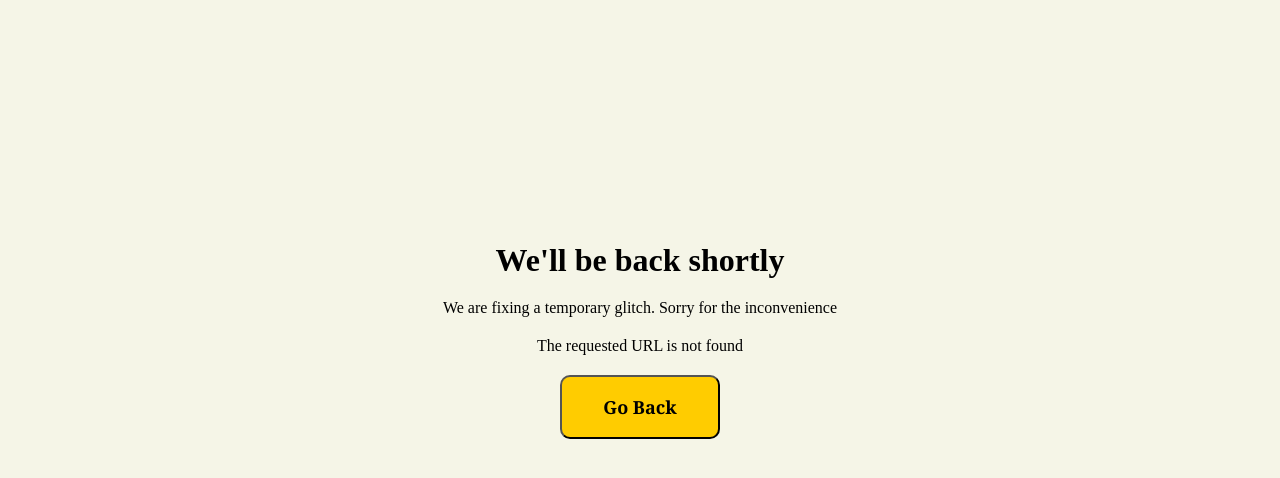
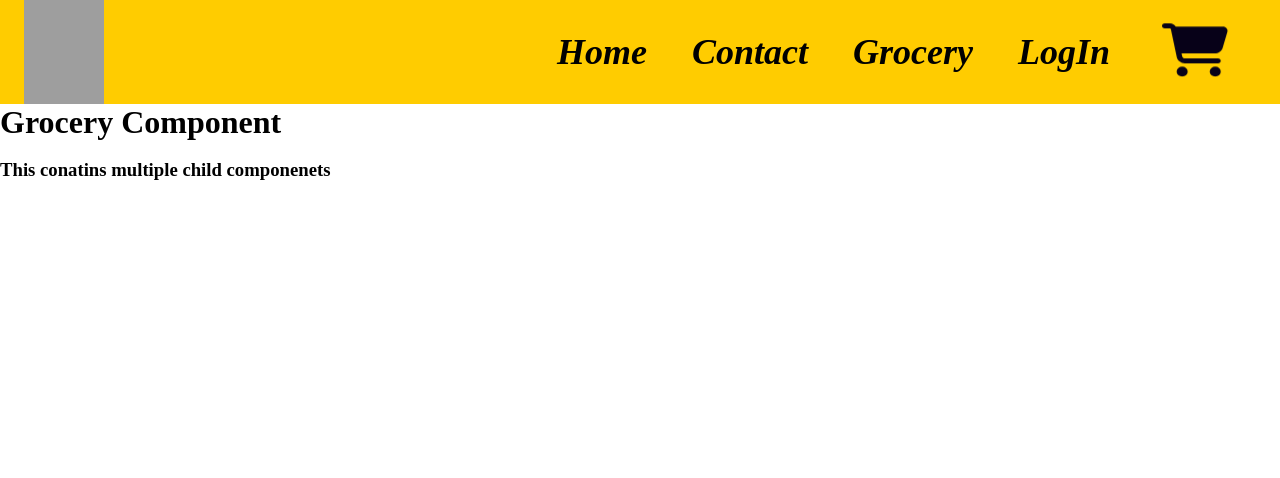
Before and after one commit to D-kavita2004/Hungerrr, a React (Vite) app in the folder Assignment1/: page /Grocery in a window 1280 px wide. Before the commit this address had no page. Shown: the top 478 px of the page. Built offline with nearby package versions, Linux system fonts and the light colour scheme; grey boxes are pictures that could not be loaded.

Commit message:
Lazy Loading

```diff
--- a/Assignment1/src/App.js
+++ b/Assignment1/src/App.js
@@ -8,18 +8,23 @@ import Mycart from "./components/MyCart";
 import ResMenu from "./components/ResMenu";
 import { CartProvider } from "./components/CartContext";
 import { BrowserRouter,Routes,Route,Outlet } from "react-router-dom";
+import { useOnlineStatus } from "./utils/useOnlineStatus";
+import { lazy,Suspense } from "react";
+// import Grocery from "./components/Grocery";
 
 const AppLayout = ()=>{
+   const status = useOnlineStatus();
    return(
       <div id = "app">
          <CartProvider>
             <HeaderComponent/>
-            <Outlet/>
+            {status?<Outlet/>:<h2>Looks like you are offline</h2>}
          </CartProvider>
       </div>
    )
 }
 const AppRouterComponent = () =>{
+   const Grocery = lazy(()=>import("./components/Grocery"));
    return(
       <BrowserRouter>
          <Routes>
@@ -27,6 +32,7 @@ const AppRouterComponent = () =>{
                <Route path="/" element={<Home/>}></Route>
                <Route path="/Home" element={<Home/>}></Route>
                <Route path="/About" element={<About/>}></Route>
+               <Route path="/Grocery" element={<Suspense fallback={<h2>Loading.....</h2>}><Grocery/></Suspense>}></Route>
                <Route path="/My-Cart" element={<Mycart/>}></Route>
                <Route path="/Restaurents/:resId" element={<ResMenu/>}></Route>
             </Route>
--- /dev/null
+++ b/Assignment1/src/components/Grocery.js
@@ -0,0 +1,10 @@
+const Grocery =()=>{
+   return(
+      <div>
+         <h1>Grocery Component</h1>
+         <br></br>
+         <h3>This conatins multiple child componenets</h3>
+      </div>
+   )
+}
+export default Grocery;
--- a/Assignment1/src/components/HeaderComponent.js
+++ b/Assignment1/src/components/HeaderComponent.js
@@ -20,6 +20,7 @@ const HeaderComponent = ()=>{
                <li><Link to="/Home">Home</Link></li>
                {/* <li><Link to="/About">About</Link></li> */}
                <li><Link to="/Contact">Contact</Link></li>
+               <li><Link to="/Grocery">Grocery</Link></li>
                <li><Link to="/#" onClick={log}>{check}</Link></li>
               <li><Link to="/My-Cart"><FontAwesomeIcon  id ="cart" icon={faShoppingCart} bounce style={{ color: "#070118" }} /></Link></li>
               {/* <li><FontAwesomeIcon id="menu" icon={faBars} style={{color: "#00040a"}} /></li> */}
--- a/Assignment1/src/components/Home.js
+++ b/Assignment1/src/components/Home.js
@@ -1,6 +1,8 @@
 import MainHeading from "./MainHeading";
 import RestaurentArea from "./RestaurentArea";
+
 const Home = ()=>{
+
    return (
       <main id="main">
          <MainHeading/>
--- a/Assignment1/src/components/MainHeading.js
+++ b/Assignment1/src/components/MainHeading.js
@@ -2,7 +2,7 @@ const MainHeading =()=>{
    return (
       <div id="main-heading">
          <h1>Hungerrr...</h1>
-         <h3>Are you hungry🤤? Come to hungerrr</h3>
+         <h4>Are you hungry🤤? Come to hungerrr</h4>
       </div>
    )
 }
--- a/Assignment1/src/components/ResMenu.js
+++ b/Assignment1/src/components/ResMenu.js
@@ -22,7 +22,7 @@ const ResMenu = () => {
    const fetchMenu = async () => {
 
       try{
-         const menuDataResponse = await fetch(`/swiggy-api?page-type=REGULAR_MENU&complete-menu=true&lat=28.7040592&lng=77.10249019999999&restaurantId=${resId}`);
+         const menuDataResponse = await fetch(`https://thingproxy.freeboard.io/fetch/https://www.swiggy.com/dapi/menu/pl?page-type=REGULAR_MENU&complete-menu=true&lat=28.7040592&lng=77.10249019999999&restaurantId=${resId}`);
          if (!menuDataResponse.ok) {
             throw new Error('Network response was not ok');
          }
--- a/Assignment1/src/styles/ErrorPage.css
+++ b/Assignment1/src/styles/ErrorPage.css
@@ -16,13 +16,14 @@
 }
 #err-msg > *{
    margin: 10px;
+   text-align: center;
+   /* background-color: aqua; */
 }
 #err-btn{
-   width: 20vmin;
-   height: 8vmin;
    border-radius: 10px;
-   font-weight: bold;
    font-family: Cambria, Cochin, Georgia, Times, 'Times New Roman', serif ;
    font-size: large;
+   padding: 8px;
+   font-weight: bolder;
    background-color: rgb(255,204,0);
 }
--- /dev/null
+++ b/Assignment1/src/utils/useOnlineStatus.js
@@ -0,0 +1,17 @@
+import { useEffect, useState } from "react";
+
+// This is a custom hook to check the online status of the user
+export const useOnlineStatus = ()=>{
+   const [OnlineStatus,SetOnlineStatus] = useState(true);
+
+   useEffect(()=>{
+      window.addEventListener("offline",()=>{
+         SetOnlineStatus(false);
+      })
+      window.addEventListener("online",()=>{
+         SetOnlineStatus(true);
+      })
+   },[]);
+
+   return OnlineStatus;
+}
```
Also changed, not shown: 1 other file (tests, documents, lock files or other folders).
